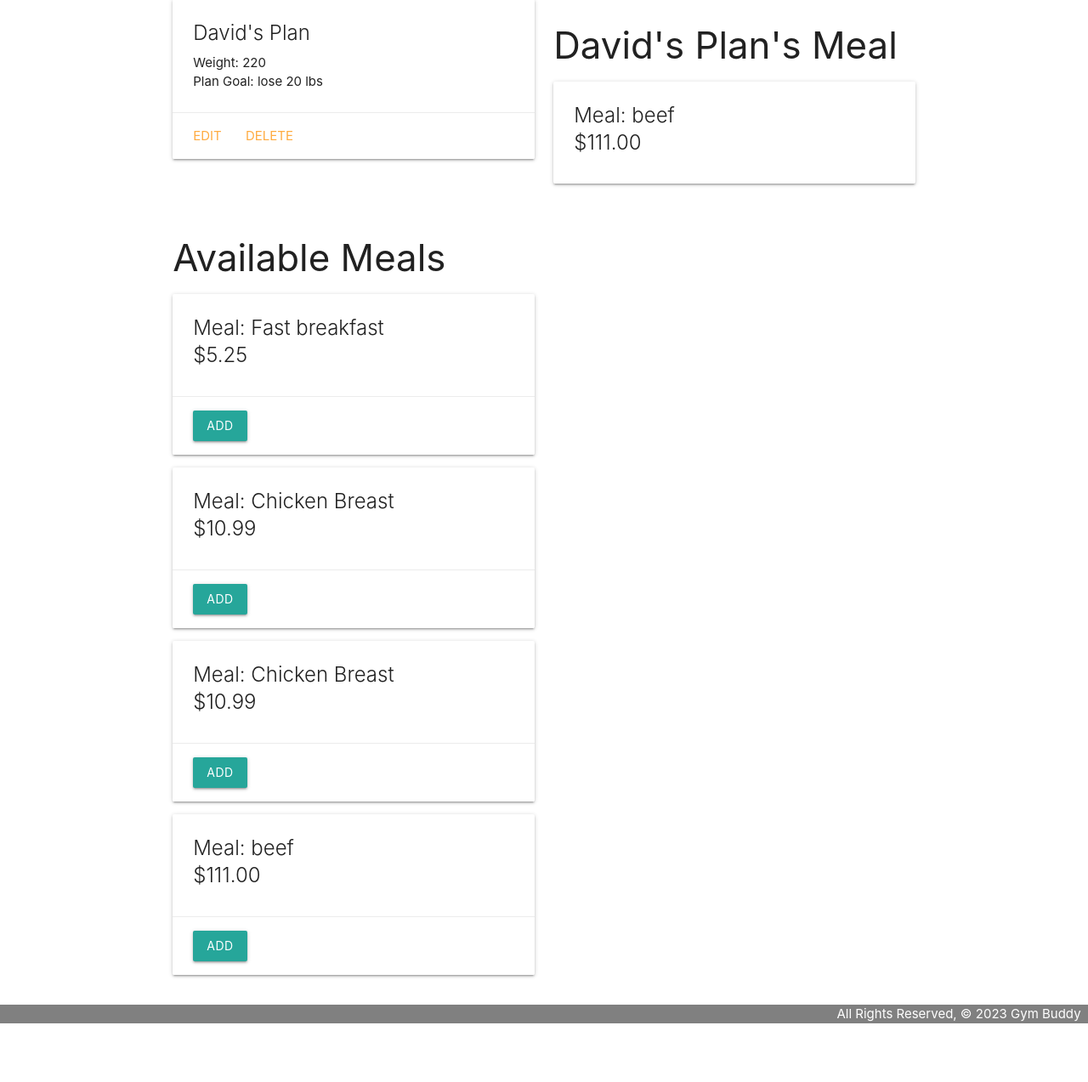
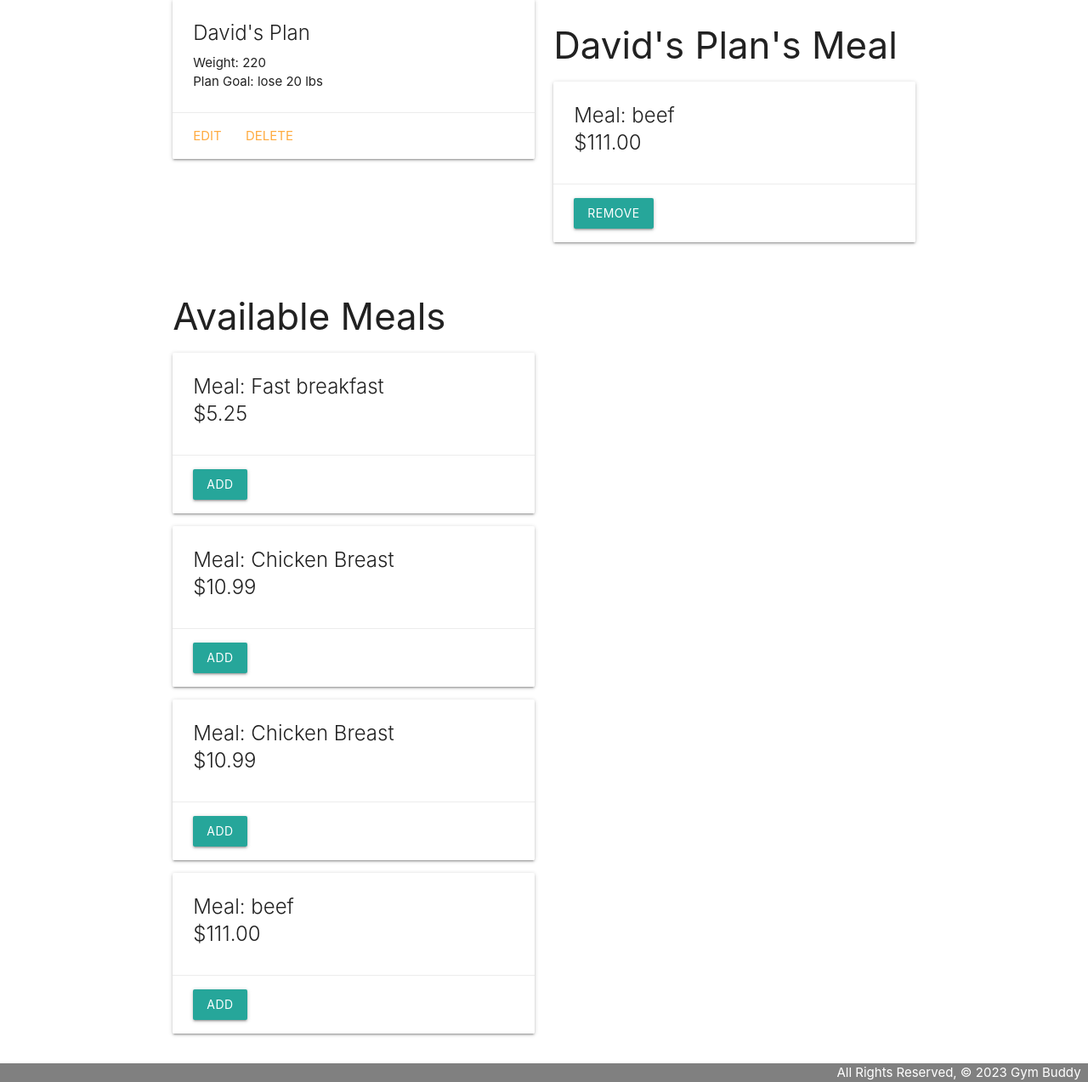
Before and after one commit to davebenner14/Gym-Buddy, a Django app: page /plans/1/ in a window 1280 px wide. Shown: the part 209-1482 px from the top of the page at 85% size. Before the commit the page ends 1413 px from the top, so only its background shows below. Run offline with Django 4.2, Linux system fonts and the light colour scheme; data comes from the database, SQL or seed files in the repository; both versions use the stored data as it was after the commit.

Commit message:
finsih remove function for plan M:M with meal

```diff
--- a/main_app/templates/plans/detail.html
+++ b/main_app/templates/plans/detail.html
@@ -34,6 +34,12 @@
               <span>${{ meal.price }}</span>
             </span>
           </div>
+          <div class="card-action">
+            <form action="{% url 'unassoc_meal' plan.id meal.id %}" method="POST">
+              {% csrf_token %}
+              <button type="submit" class="btn">Remove</button>
+            </form>
+          </div>
         </div>
       {% endfor %}
     {% else %}
@@ -61,7 +67,7 @@
       </div>
     {% endfor %}
   {% else %}
-    <h5>{{cat.name}} Already Has All Toys Available</h5>
+    <h5>{{cat.name}} Already Has All Meals Available</h5>
   {% endif %}
 </div>
 {% endblock %}
--- a/main_app/urls.py
+++ b/main_app/urls.py
@@ -20,4 +20,5 @@ urlpatterns = [
   path('meals/<int:pk>/update/', views.MealUpdate.as_view(), name='meals_update'),
   path('meals/<int:pk>/delete/', views.MealDelete.as_view(), name='meals_delete'),
   path('meals/<int:plan_id>/assoc_meal/<int:meal_id>/', views.assoc_meal, name='assoc_meal'),
+  path('meals/<int:plan_id>/unassoc_meal/<int:meal_id>/', views.unassoc_meal, name='unassoc_meal'),
 ]
--- a/main_app/views.py
+++ b/main_app/views.py
@@ -95,6 +95,9 @@ class MealDelete(DeleteView):
   success_url = '/meals'
 
 def assoc_meal(request, plan_id, meal_id):
-  # Note that you can pass a toy's id instead of the whole toy object
   Plan.objects.get(id=plan_id).meals.add(meal_id)
   return redirect('detail', plan_id=plan_id)
+
+def unassoc_meal(request, plan_id, meal_id):
+  Plan.objects.get(id=plan_id).meals.remove(meal_id)
+  return redirect('detail', plan_id=plan_id)
```
Also changed, not shown: db.sqlite3.
